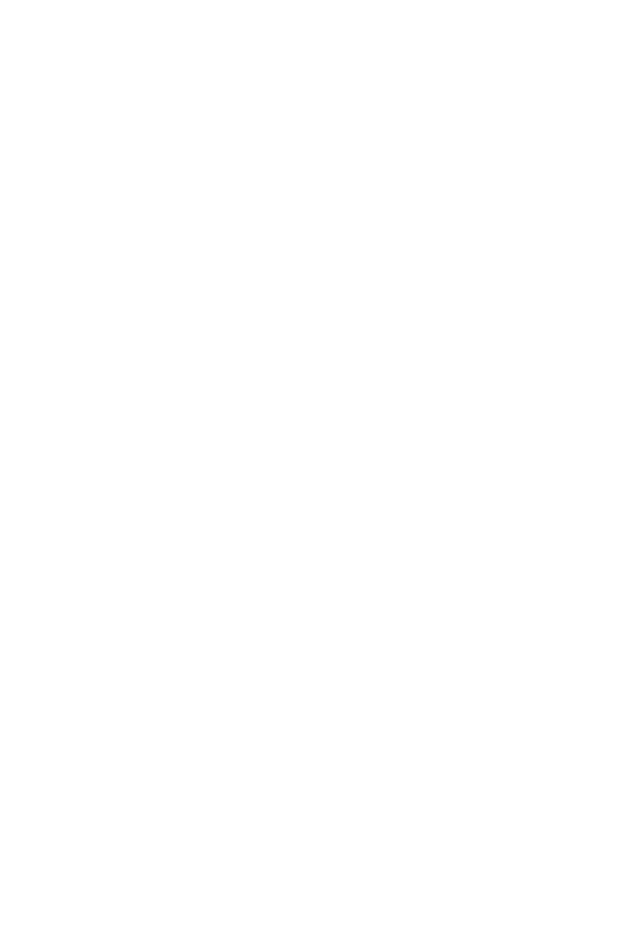
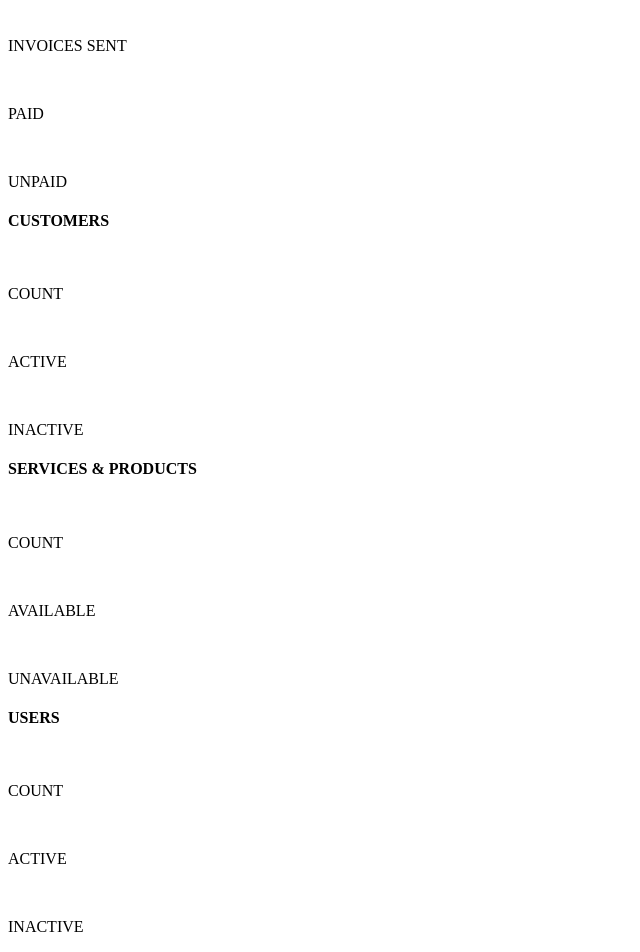
Before and after one commit to Ambs04/paper_trails_demo, a React (Vite) app in the folder paper-trails-demo/: page /dashboard in a window 1280 px wide. Shown: the part 429-1381 px from the top of the page, without its empty margins (0-640 px from the left). Before the commit the page ends 800 px from the top, so only its background shows below. Built offline with nearby package versions, Linux system fonts and the light colour scheme.

Commit message:
creating dashboard footer with placeholders

```diff
--- /dev/null
+++ b/paper-trails-demo/src/Modules/ModuleComponents/DashFooter.jsx
@@ -0,0 +1,18 @@
+export default function DashFooter() {
+  <>
+    <div>
+      <div>
+        <p>DASH</p>
+      </div>
+      <div>
+        <p>CUSTOMERS</p>
+      </div>
+      <div>
+        <p>SERVICES</p>
+      </div>
+      <div>
+        <p>USERS</p>
+      </div>
+    </div>
+  </>;
+}
--- a/paper-trails-demo/src/Pages/Dashboard.jsx
+++ b/paper-trails-demo/src/Pages/Dashboard.jsx
@@ -1,11 +1,95 @@
 import Greeting from "../Modules/CommonComponents/Greeting";
+import Header from "../Modules/CommonComponents/Header";
+import DashFooter from "../Modules/ModuleComponents/DashFooter";
 
 export default function Dashboard() {
   return (
     <>
-      <h1>
+      <div>
+        <Header />
+      </div>
+      <h3>
         <Greeting />
-      </h1>
+      </h3>
+      <h4>ACCOUNT TYPE</h4>
+      <p></p>
+      <div>
+        <h4>INVOICES</h4>
+        <div>
+          <div>
+            <p></p>
+            <br />
+            <p>INVOICES SENT</p>
+          </div>
+          <div>
+            <p></p>
+            <br />
+            <p>PAID</p>
+          </div>
+          <div>
+            <p></p>
+            <br />
+            <p>UNPAID</p>
+          </div>
+        </div>
+        <h4>CUSTOMERS</h4>
+        <div>
+          <div>
+            <p></p>
+            <br />
+            <p>COUNT</p>
+          </div>
+          <div>
+            <p></p>
+            <br />
+            <p>ACTIVE</p>
+          </div>
+          <div>
+            <p></p>
+            <br />
+            <p>INACTIVE</p>
+          </div>
+        </div>
+        <h4>SERVICES & PRODUCTS</h4>
+        <div>
+          <div>
+            <p></p>
+            <br />
+            <p>COUNT</p>
+          </div>
+          <div>
+            <p></p>
+            <br />
+            <p>AVAILABLE</p>
+          </div>
+          <div>
+            <p></p>
+            <br />
+            <p>UNAVAILABLE</p>
+          </div>
+        </div>
+        <h4>USERS</h4>
+        <div>
+          <div>
+            <p></p>
+            <br />
+            <p>COUNT</p>
+          </div>
+          <div>
+            <p></p>
+            <br />
+            <p>ACTIVE</p>
+          </div>
+          <div>
+            <p></p>
+            <br />
+            <p>INACTIVE</p>
+          </div>
+        </div>
+      </div>
+      <div>
+        <DashFooter />
+      </div>
     </>
   );
 }
```
Also changed, not shown: paper-trails-demo/src/Modules/ModuleComponents/HomeFooter.jsx (added).
